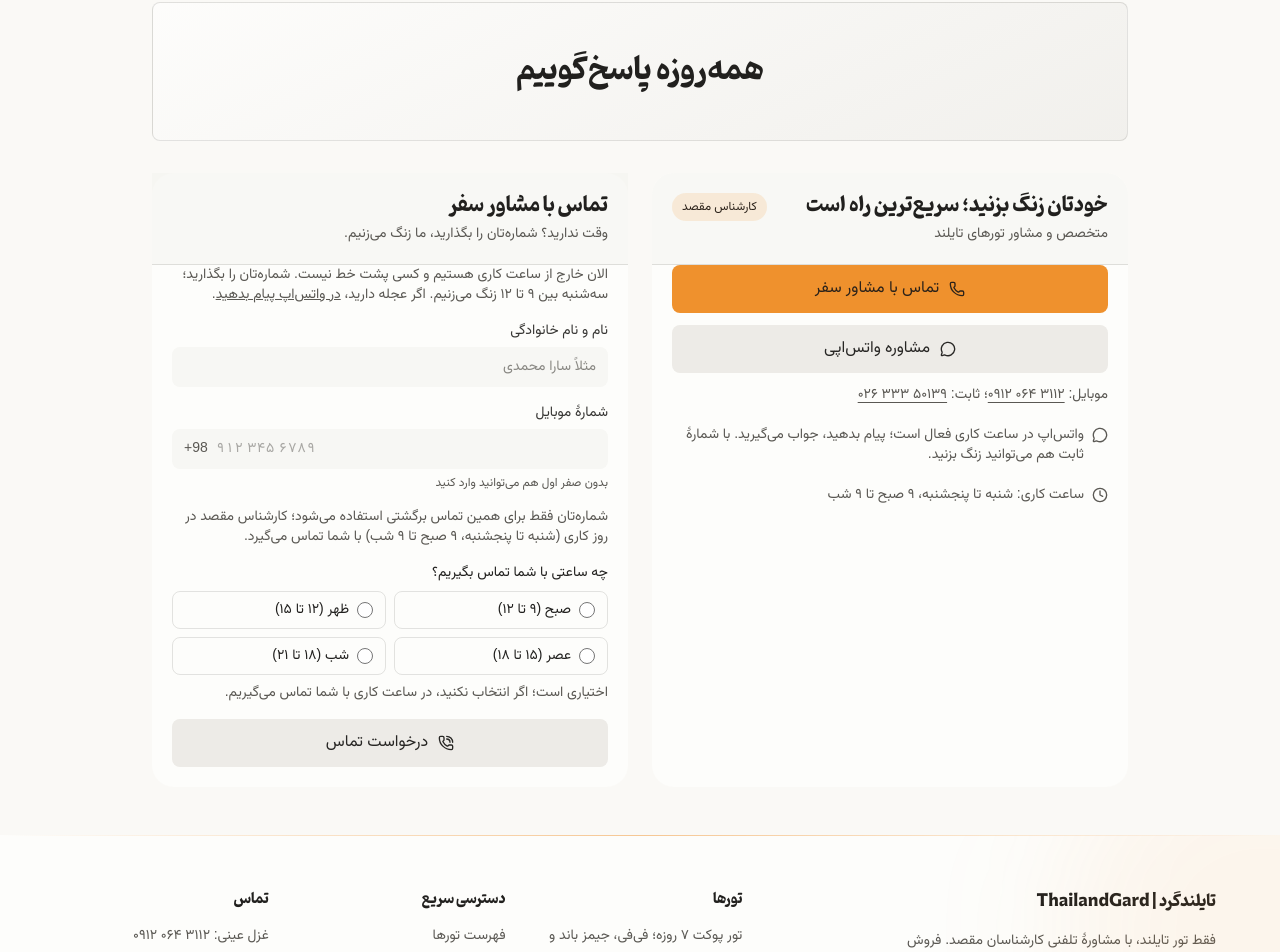
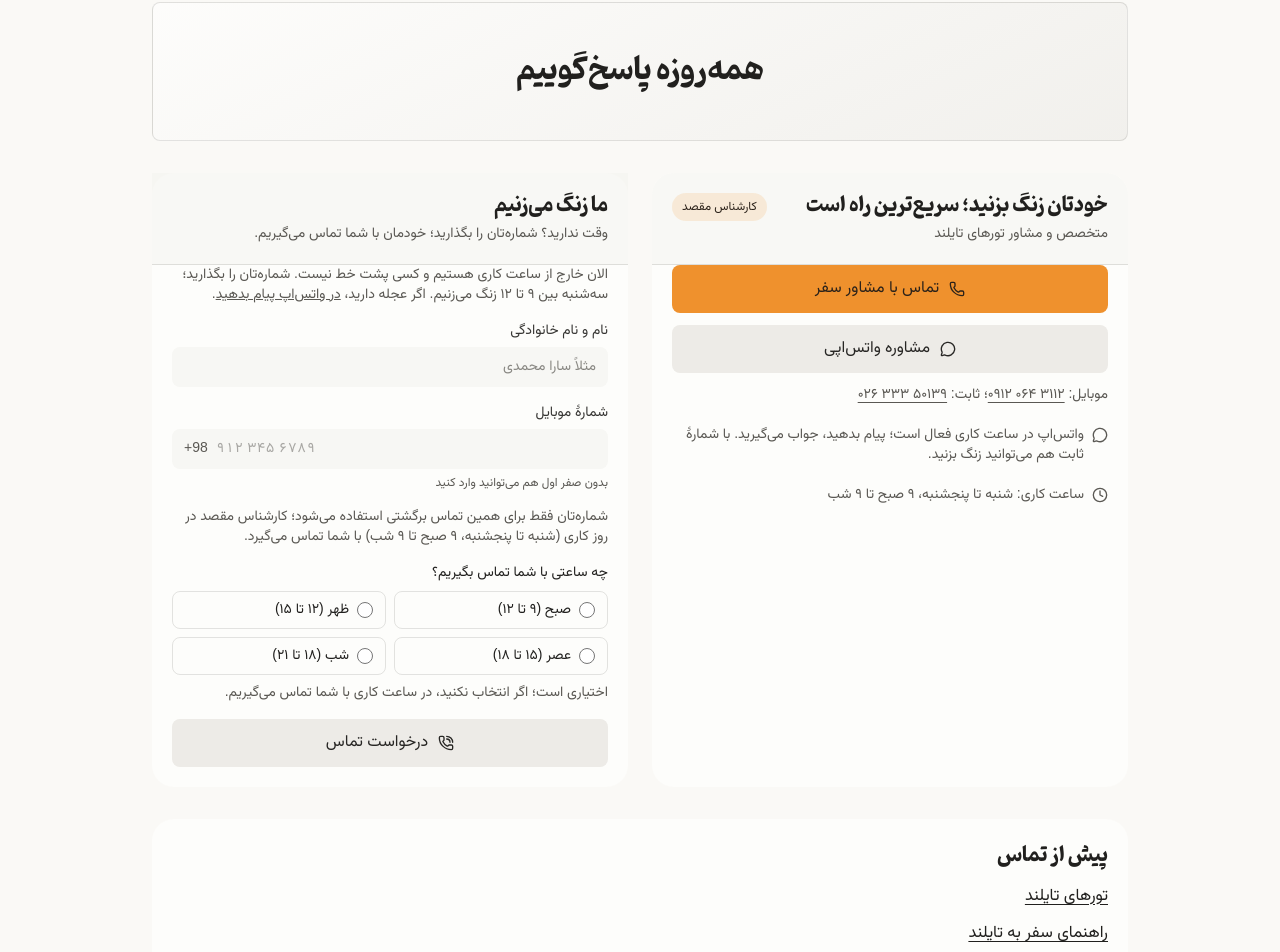
Before and after one commit to masoudroot/thailandgard, a Next.js app in the folder site/: page /contact in a window 1280 px wide. Shown: the part 301-1253 px from the top of the page. Built offline with nearby package versions, Linux system fonts and the light colour scheme; no server answers; the database is empty; a web font is replaced by a local one.

Commit message:
نبض دیزاین: D-118 — تیتر کارت فرم تماس «ما زنگ می‌زنیم» شد تا با مسیر تماس مستقیم یکی نباشد

```diff
--- a/site/app/contact/page.tsx
+++ b/site/app/contact/page.tsx
@@ -1,4 +1,5 @@
 import type { Metadata } from "next";
+import Link from "next/link";
 import { Clock, MessageCircle, Phone } from "lucide-react";
 import { Badge } from "@/components/ui/badge";
 import { Card, CardContent, CardDescription, CardHeader } from "@/components/ui/card";
@@ -40,7 +41,22 @@ export const metadata: Metadata = {
 
 export default async function ContactPage() {
   const s = await getSiteSettings();
+  // S-088 (حسابرس سئو): صفحهٔ تماس BreadcrumbList نداشت؛ تک‌آیتمی «خانه»
+  // تا با صفحه‌های تور و راهنما یکدست شود.
+  const breadcrumbJsonLd = {
+    "@context": "https://schema.org",
+    "@type": "BreadcrumbList",
+    itemListElement: [
+      { "@type": "ListItem", position: 1, name: "خانه", item: SITE_URL },
+      { "@type": "ListItem", position: 2, name: "تماس با تایلندگرد", item: `${SITE_URL}/contact` },
+    ],
+  };
   return (
+    <>
+      <script
+        type="application/ld+json"
+        dangerouslySetInnerHTML={{ __html: JSON.stringify(breadcrumbJsonLd) }}
+      />
     <main className="mx-auto max-w-5xl px-6 py-12">
       <header className="max-w-2xl">
         <p className="inline-flex items-center gap-2 rounded-full bg-brand/15 px-3 py-1 text-xs font-semibold text-brand-foreground">
@@ -91,10 +107,13 @@ export default async function ContactPage() {
 
         <Card className="h-full">
           <CardHeader className="border-b border-border bg-muted/40">
-            <h2 className="text-xl font-semibold">تماس با مشاور سفر</h2>
+            {/* D-118 (نبض دیزاین): تیتر کارت فرم برگشت تماس («تماس با مشاور سفر»)
+                عین لیبل دکمهٔ کهربایی مسیر تماس مستقیم بود؛ تمایز با «ما زنگ می‌زنیم»
+                در برابر «خودتان زنگ بزنید» کارت مقابل؛ دکمهٔ سابمیت «درخواست تماس» سر جایش. */}
+            <h2 className="text-xl font-semibold">ما زنگ می‌زنیم</h2>
             {/* قلم ۳ لید: کارت دوم خنثی و ثانویه؛ بدون بج؛ متن حکم مدیر. */}
             <CardDescription>
-              وقت ندارید؟ شماره‌تان را بگذارید، ما زنگ می‌زنیم.
+              وقت ندارید؟ شماره‌تان را بگذارید؛ خودمان با شما تماس می‌گیریم.
             </CardDescription>
           </CardHeader>
           <CardContent>
@@ -102,6 +121,35 @@ export default async function ContactPage() {
           </CardContent>
         </Card>
       </div>
+
+      {/* باکس «پیش از تماس» (بریف seo، S-101، قانون ۶۵): بدنهٔ main صفحهٔ تماس
+          صفر لینک داخلی داشت. ۳ لینک زمینه‌ای داخل main تا قانون ۶۵ برقرار شود؛
+          زیر CTA اصلی، جمع‌وجور. */}
+      <section className="mt-8">
+        <Card>
+          <CardContent className="pt-6">
+            <h2 className="text-xl">پیش از تماس</h2>
+            <ul className="mt-3 space-y-2">
+              <li>
+                <Link href="/tours" className="font-semibold underline underline-offset-4">
+                  تورهای تایلند
+                </Link>
+              </li>
+              <li>
+                <Link href="/guide" className="font-semibold underline underline-offset-4">
+                  راهنمای سفر به تایلند
+                </Link>
+              </li>
+              <li>
+                <Link href="/guide/thailand-visa-guide" className="font-semibold underline underline-offset-4">
+                  ویزای تایلند برای ایرانیان
+                </Link>
+              </li>
+            </ul>
+          </CardContent>
+        </Card>
+      </section>
     </main>
+    </>
   );
 }
```
